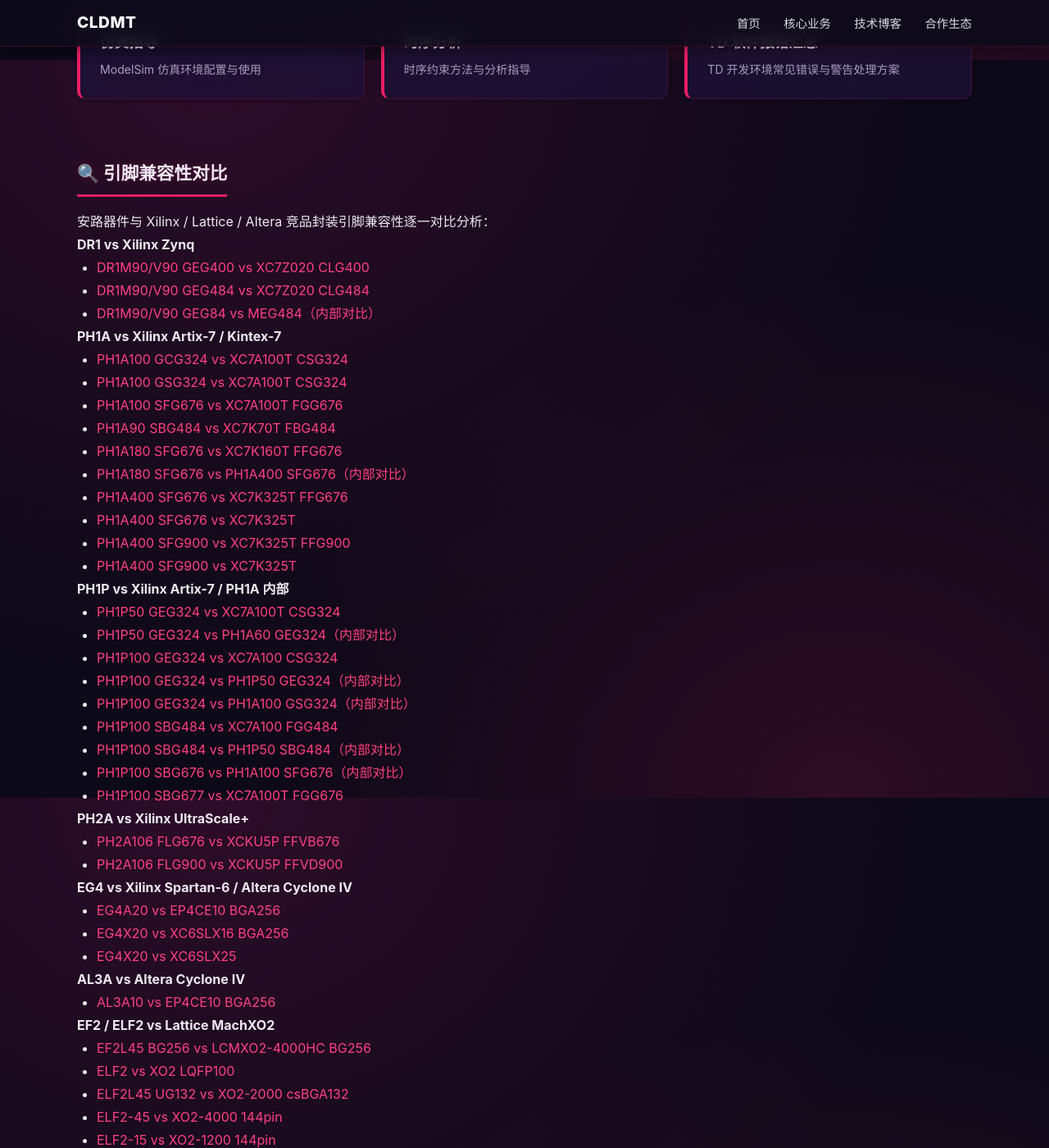
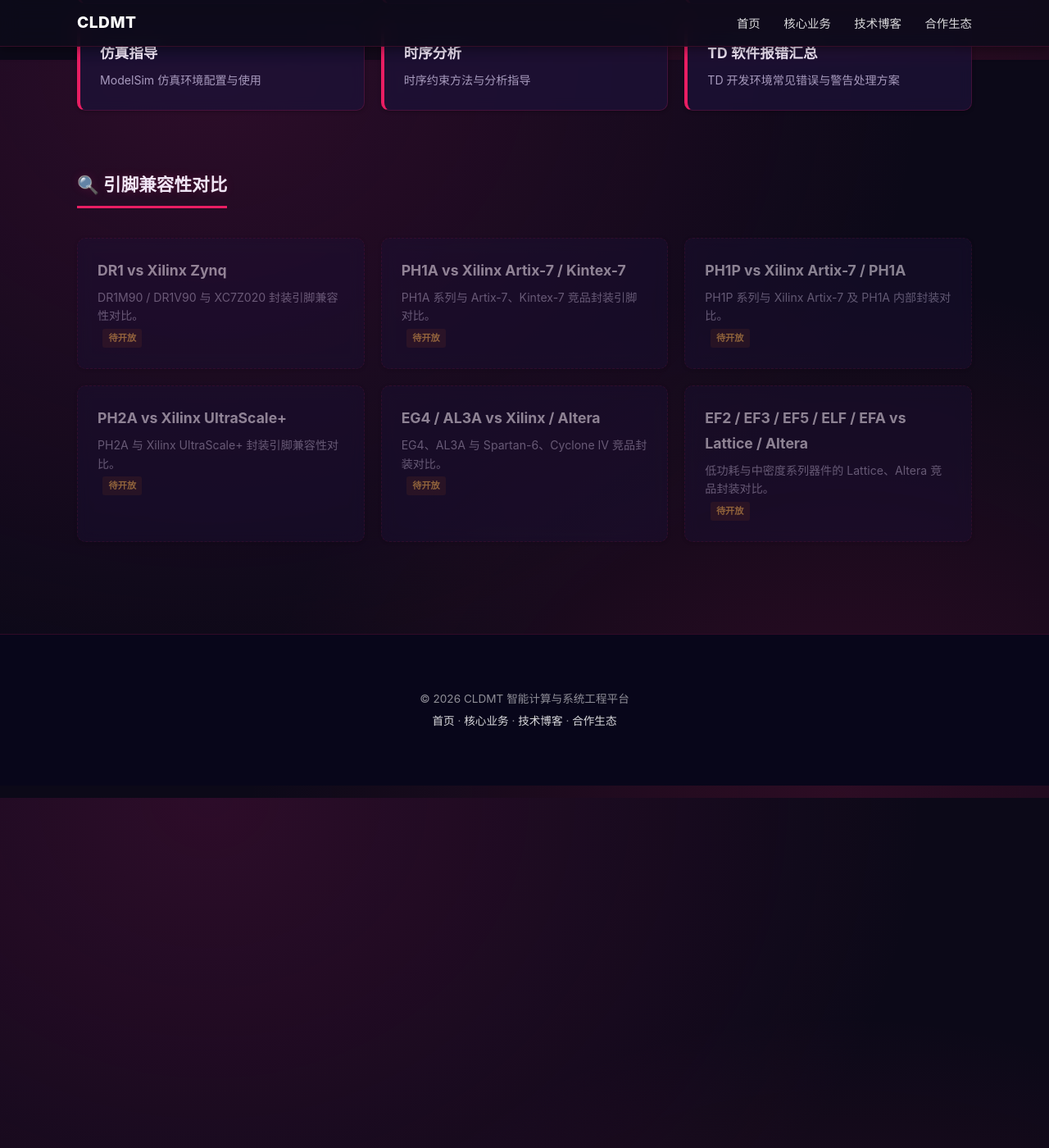
Before and after one commit to folsie/folsie.github.io, a Jekyll site: the page built from blog/Anlogic.md, in a window 1280 px wide and 1400 px high, scrolled down 1727 px. Shown: the whole window at 82% size. Built offline with Jekyll 4.4.1, drawn with Linux system fonts in a browser that asks for light colours; some of the changed text lies outside the part shown.

```diff
--- a/blog/Anlogic.md
+++ b/blog/Anlogic.md
@@ -1,59 +1,62 @@
 ---
 layout: column
 title: "Anlogic 技术专栏"
-description: "安路科技 FPGA 全系列技术文档 — 硬件设计 · 选型参考 · 开发工具 · 引脚对比"
+description: "安路科技 FPGA 技术文章入口"
 ---
 
 <h2 class="section-title">📐 硬件设计指导</h2>
 
 <div class="card-grid">
-  <a href="{% link blog/Anlogic/DR1_Series_Hardware_Design_Guide.md %}" class="card card--accent-left">
+  <div class="card card--coming">
     <h3>DR1 系列 — 28nm FPSoC</h3>
     <p>双核 ARM-A53 / RISC-V + FPGA<br>电源 · IO · DDR3/DDR4 · MIPI · PCB 全指导</p>
-    <span class="tag">GEG484 · MEG484 · GEG400</span>
-  </a>
-  <a href="{% link blog/Anlogic/EG4_Series_Hardware_Design_Guide.md %}" class="card card--accent-left">
+    <span class="badge badge--coming">待开放</span>
+  </div>
+  <div class="card card--coming">
     <h3>EG4 系列 — 55nm FPGA</h3>
     <p>12位 ADC · 内嵌 SDRAM / DDR<br>基础型 FPGA 硬件设计指导</p>
-    <span class="tag">BG256 · NG88 · LG144 · CG324</span>
-  </a>
-  <a href="{% link blog/Anlogic/EF2_Series_Hardware_Design_Guide.md %}" class="card card--accent-left">
+    <span class="badge badge--coming">待开放</span>
+  </div>
+  <div class="card card--coming">
     <h3>EF2 系列 — 55nm FPGA+Flash</h3>
     <p>内嵌 4Mb Flash · MCU · PSRAM<br>低功耗小封装设计指导</p>
-    <span class="tag">LG144 · BG256 · UG132 · VG81</span>
-  </a>
-  <a href="{% link blog/Anlogic/EF3_Series_Hardware_Design_Guide.md %}" class="card card--accent-left">
+    <span class="badge badge--coming">待开放</span>
+  </div>
+  <div class="card card--coming">
     <h3>EF3 系列 — 55nm FPGA+Flash</h3>
     <p>内嵌 4-8Mb Flash · DSP<br>中高密度设计指导</p>
-    <span class="tag">CG256 · CG324 · CG332 · CG400 · CG484</span>
-  </a>
-  <a href="{% link blog/Anlogic/EF4_Series_Hardware_Design_Guide.md %}" class="card card--accent-left">
+    <span class="badge badge--coming">待开放</span>
+  </div>
+  <div class="card card--coming">
     <h3>EF4 系列 — 55nm 车规 FPGA</h3>
     <p>AEC-Q100 车规级认证<br>高可靠性硬件设计指导</p>
-    <span class="tag">CG324A</span>
-  </a>
+    <span class="badge badge--coming">待开放</span>
+  </div>
   <div class="card card--coming">
     <h3>PH1A · PH1P · SF1 系列</h3>
     <p>28nm 高性能系列硬件设计指导</p>
-    <span class="badge badge--coming">即将上线</span>
+    <span class="badge badge--coming">待开放</span>
   </div>
 </div>
 
 <h2 class="section-title">📋 器件选型</h2>
 
 <div class="card-grid">
-  <a href="{% link blog/Anlogic/Anlogic_Complete_PartNumber_Selection_Table.md %}" class="card card--accent-left">
+  <div class="card card--coming">
     <h3>完整料号选型表</h3>
     <p>EG4 · EF2 · EF3 · DR1 · PH1 · SF 全系列器件料号、封装、温度等级、资源一览</p>
-  </a>
-  <a href="{% link blog/Anlogic/Anlogic_PTP_LIST.md %}" class="card card--accent-left">
+    <span class="badge badge--coming">待开放</span>
+  </div>
+  <div class="card card--coming">
     <h3>PTP 方案引脚对比</h3>
     <p>安路与竞品 FPGA 器件引脚复用方案对比</p>
-  </a>
-  <a href="{% link blog/Anlogic/PH1A900DDR4_PIN.md %}" class="card card--accent-left">
+    <span class="badge badge--coming">待开放</span>
+  </div>
+  <div class="card card--coming">
     <h3>PH1A900 DDR4 引脚映射</h3>
     <p>PH1A900 DDR4 引脚功能定义与映射</p>
-  </a>
+    <span class="badge badge--coming">待开放</span>
+  </div>
 </div>
 
 <h2 class="section-title">🔌 接口与外设</h2>
@@ -108,83 +111,35 @@
 
 <h2 class="section-title">🔍 引脚兼容性对比</h2>
 
-安路器件与 Xilinx / Lattice / Altera 竞品封装引脚兼容性逐一对比分析：
-
-**DR1 vs Xilinx Zynq**
-
-- [DR1M90/V90 GEG400 vs XC7Z020 CLG400](./Anlogic/pincompare/DR1M90_DR1V90_GEG400_VS_XC7Z020CLG400.md)
-- [DR1M90/V90 GEG484 vs XC7Z020 CLG484](./Anlogic/pincompare/DR1M90_DR1V90_GEG484_VS_XC7Z020CLG484.md)
-- [DR1M90/V90 GEG84 vs MEG484（内部对比）](./Anlogic/pincompare/DR1M90_DR1V90_GEG84_VS_DR1M90_DR1V90_MEG484.md)
-
-**PH1A vs Xilinx Artix-7 / Kintex-7**
-
-- [PH1A100 GCG324 vs XC7A100T CSG324](./Anlogic/pincompare/PH1A100GCG324_XC7A100TCSG324.md)
-- [PH1A100 GSG324 vs XC7A100T CSG324](./Anlogic/pincompare/PH1A100GSG324_XC7A100TCSG324.md)
-- [PH1A100 SFG676 vs XC7A100T FGG676](./Anlogic/pincompare/PH1A100SFG676_XC7A100TFGG676.md)
-- [PH1A90 SBG484 vs XC7K70T FBG484](./Anlogic/pincompare/PH1A90SBG484_VS_XC7K70TFBG484.md)
-- [PH1A180 SFG676 vs XC7K160T FFG676](./Anlogic/pincompare/PH1A180SFG676_VS_XC7K160TFFG676.md)
-- [PH1A180 SFG676 vs PH1A400 SFG676（内部对比）](./Anlogic/pincompare/PH1A180SFG676_VS_PH1A400SFG676.md)
-- [PH1A400 SFG676 vs XC7K325T FFG676](./Anlogic/pincompare/PH1A400SFG676_VS_XC7K325TFFG676.md)
-- [PH1A400 SFG676 vs XC7K325T](./Anlogic/pincompare/PH1A400SFG676_VS_XC7K325T.md)
-- [PH1A400 SFG900 vs XC7K325T FFG900](./Anlogic/pincompare/PH1A400SFG900_VS_XC7K325TFFG900.md)
-- [PH1A400 SFG900 vs XC7K325T](./Anlogic/pincompare/PH1A400SFG900_VS_XC7K325T.md)
-
-**PH1P vs Xilinx Artix-7 / PH1A 内部**
-
-- [PH1P50 GEG324 vs XC7A100T CSG324](./Anlogic/pincompare/PH1P50GEG324_VS_XC7A100TCSG324.md)
-- [PH1P50 GEG324 vs PH1A60 GEG324（内部对比）](./Anlogic/pincompare/PH1P50GEG324_VS_PH1A60GEG324.md)
-- [PH1P100 GEG324 vs XC7A100 CSG324](./Anlogic/pincompare/PH1P100GEG324_VS_XC7A100CSG324.md)
-- [PH1P100 GEG324 vs PH1P50 GEG324（内部对比）](./Anlogic/pincompare/PH1P100GEG324_VS_PH1P50GEG324.md)
-- [PH1P100 GEG324 vs PH1A100 GSG324（内部对比）](./Anlogic/pincompare/PH1P100GEG324_VS_PH1A100GSG324.md)
-- [PH1P100 SBG484 vs XC7A100 FGG484](./Anlogic/pincompare/PH1P100SBG484_VS_XC7A100FGG484.md)
-- [PH1P100 SBG484 vs PH1P50 SBG484（内部对比）](./Anlogic/pincompare/PH1P100SBG484_VS_PH1P50SBG484.md)
-- [PH1P100 SBG676 vs PH1A100 SFG676（内部对比）](./Anlogic/pincompare/PH1P100SBG676_VS_PH1A100SFG676.md)
-- [PH1P100 SBG677 vs XC7A100T FGG676](./Anlogic/pincompare/PH1P100SBG677_XC7A100TFGG676引脚兼容对照表.md)
-
-**PH2A vs Xilinx UltraScale+**
-
-- [PH2A106 FLG676 vs XCKU5P FFVB676](./Anlogic/pincompare/PH2A106FLG676_VS_XCKU5PFFVB676.md)
-- [PH2A106 FLG900 vs XCKU5P FFVD900](./Anlogic/pincompare/PH2A106FLG900_VS_XCKU5PFFVD900.md)
-
-**EG4 vs Xilinx Spartan-6 / Altera Cyclone IV**
-
-- [EG4A20 vs EP4CE10 BGA256](./Anlogic/pincompare/EG4A20_VS_EP4CE10_BGA256.md)
-- [EG4X20 vs XC6SLX16 BGA256](./Anlogic/pincompare/EG4X20_VS_XC6LX16_BGA256.md)
-- [EG4X20 vs XC6SLX25](./Anlogic/pincompare/EG4X20_VS_XC6LX25.md)
-
-**AL3A vs Altera Cyclone IV**
-
-- [AL3A10 vs EP4CE10 BGA256](./Anlogic/pincompare/AL3A10_VS_EP4CE10_BGA256.md)
-
-**EF2 / ELF2 vs Lattice MachXO2**
-
-- [EF2L45 BG256 vs LCMXO2-4000HC BG256](./Anlogic/pincompare/EF2L45BG256_LCMXO2-4000HCBG256.md)
-- [ELF2 vs XO2 LQFP100](./Anlogic/pincompare/ELF2_VS_XO2_LQFP100.md)
-- [ELF2L45 UG132 vs XO2-2000 csBGA132](./Anlogic/pincompare/ELF2L45UG132_XO2-2000csBGA132.md)
-- [ELF2-45 vs XO2-4000 144pin](./Anlogic/pincompare/ELF2-45_VS_XO2-4000_144pin.md)
-- [ELF2-15 vs XO2-1200 144pin](./Anlogic/pincompare/ELF2-15_VS_XO2-1200_144pin.md)
-
-**EF3 vs Lattice MachXO3**
-
-- [EF3 L15/25/45 vs LCMXO3-1300/2100/4300 caBGA256](./Anlogic/pincompare/EF3L15_25_45_VS_LCMXO3-1300_2100_4300_caBGA256.md)
-- [EF3L40 vs XO2-4000 caBGA332](./Anlogic/pincompare/EF3L40_VS_XO2-4000_caBGA332.md)
-- [EF3L40 CG324B vs LCMXO3-4300 caBGA324](./Anlogic/pincompare/EF3L40CG324B_LCMXO3-4300_caBGA324.md)
-- [EF3L45 vs EF3L50 caBGA256（内部对比）](./Anlogic/pincompare/EF3L45_VS_EF3L50_CaBGA256.md)
-- [EF3L50 vs XO3-4300 caBGA256](./Anlogic/pincompare/EF3L50_VS_XO3-4300_caBGA256.md)
-- [EF3L70 CG256B vs LCMXO3-6900 caBGA256](./Anlogic/pincompare/EF3L70CG256B_LCMXO3_6900_caBG256.md)
-- [EF3L70 CG324B vs LCMXO3-6900 caBGA324](./Anlogic/pincompare/EF3L70CG324BE_LCMXO3_6900_caBGA324.md)
-- [EF3L90 CG324B vs LCMXO3-6900 caBGA324](./Anlogic/pincompare/EF3L90CG324B_LCMXO3-6900_caBGA324.md)
-- [EF3L90 CG400B vs LCMXO3-6900 caBGA400](./Anlogic/pincompare/EF3L90CG400B_LCMXO3-6900_caBGA400.md)
-- [EF3LA0 CG484B vs LCMXO3-9400 caBGA484](./Anlogic/pincompare/EF3LA0CG484B_LCMXO3_9400_caBGA484.md)
-
-**EF5 vs Lattice / EF3 内部**
-
-- [EF5L25 UG132B vs LCMXO2-2000 csBGA132](./Anlogic/pincompare/EF5L25UG132B_VS_LCMXO2_2000_csBGA132.md)
-- [EF5L150 CG401B vs LCMXO3-6900 caBGA400](./Anlogic/pincompare/EF5L150CG401B_VS_LCMXO3-6900_caBGA400.md)
-- [EF5L150 CG400B vs EF3L90 CG400B（内部对比）](./Anlogic/pincompare/EF5L150CG400B_VS_EF3L90CG400B.md)
-
-**ELF / EFA vs Lattice XO / Altera MAX**
-
-- [ELFL vs XO256/XO640 LQFP100](./Anlogic/pincompare/ELFL_VS_XO256_XO640_LQFP100.md)
-- [ELFA vs EPM240 LQFP100](./Anlogic/pincompare/ELFA_VS_EPM240_LQFP100.md)
-- [EFA vs EPM3032 44pin](./Anlogic/pincompare/EFA_VS_EPM3032_44pin.md)
+<div class="card-grid">
+  <div class="card card--coming">
+    <h3>DR1 vs Xilinx Zynq</h3>
+    <p>DR1M90 / DR1V90 与 XC7Z020 封装引脚兼容性对比。</p>
+    <span class="badge badge--coming">待开放</span>
+  </div>
+  <div class="card card--coming">
+    <h3>PH1A vs Xilinx Artix-7 / Kintex-7</h3>
+    <p>PH1A 系列与 Artix-7、Kintex-7 竞品封装引脚对比。</p>
+    <span class="badge badge--coming">待开放</span>
+  </div>
+  <div class="card card--coming">
+    <h3>PH1P vs Xilinx Artix-7 / PH1A</h3>
+    <p>PH1P 系列与 Xilinx Artix-7 及 PH1A 内部封装对比。</p>
+    <span class="badge badge--coming">待开放</span>
+  </div>
+  <div class="card card--coming">
+    <h3>PH2A vs Xilinx UltraScale+</h3>
+    <p>PH2A 与 Xilinx UltraScale+ 封装引脚兼容性对比。</p>
+    <span class="badge badge--coming">待开放</span>
+  </div>
+  <div class="card card--coming">
+    <h3>EG4 / AL3A vs Xilinx / Altera</h3>
+    <p>EG4、AL3A 与 Spartan-6、Cyclone IV 竞品封装对比。</p>
+    <span class="badge badge--coming">待开放</span>
+  </div>
+  <div class="card card--coming">
+    <h3>EF2 / EF3 / EF5 / ELF / EFA vs Lattice / Altera</h3>
+    <p>低功耗与中密度系列器件的 Lattice、Altera 竞品封装对比。</p>
+    <span class="badge badge--coming">待开放</span>
+  </div>
+</div>
```
Also changed, not shown: blog/Anlogic/PH1A900DDR4_PIN.md (+0 -1 lines), blog/Anlogic/Serdes_Hxt.md (added, +392 -0 lines), blog/Anlogic/images/serdes_hxt_clock_structure.png (added), blog/Anlogic/images/serdes_hxt_data_path.png (added), blog/Anlogic/images/serdes_hxt_stage_flow.png (added), blog/Anlogic/images/serdes_hxt_timing_keypoints.png (added), 1 other file.
